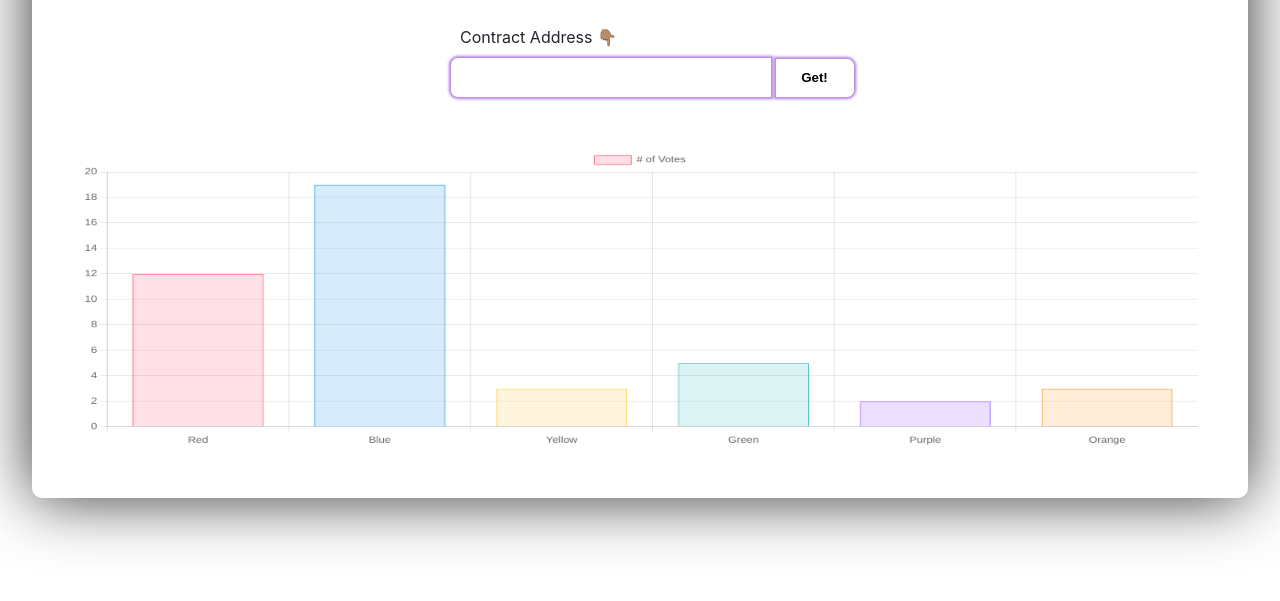
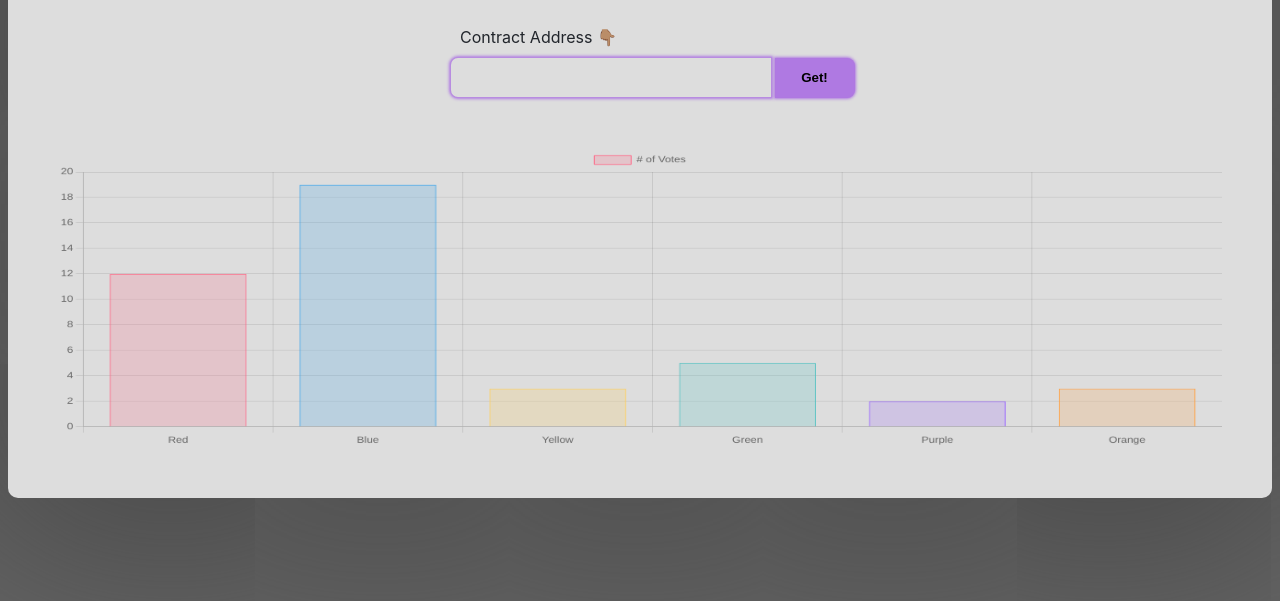
Before and after one commit to MitchSchwartz/NFRoyalT, a plain HTML site: page index.html in a window 1280 px wide. Shown: the part 145-746 px from the top of the page. Drawn offline with nearby package versions, Linux system fonts and the light colour scheme.

Commit message:
Update style.css

```diff
--- a/style.css
+++ b/style.css
@@ -1,5 +1,6 @@
 :root {
-  --main-bg-color: #fff;
+  --main-bg-color: #666;
+  --card-bg-color: #dddddd;
   --primary-color: #af79e2;
   --shadow-color: #af79e2cc;
   --body-font: #21252b;
@@ -20,9 +21,10 @@ body {
   min-width: 400px;
   padding: auto, auto;
   align-content: center;
-  margin: 24px;
-  box-shadow: #333 0px 0px 65px;
+  margin: 3vh auto auto auto;
+  box-shadow: #444 0px 0px 300px 50px;
   border-radius: 10px;
+  background-color: var(--card-bg-color,#eee);
 }
 
 #chart{
@@ -38,19 +40,20 @@ input {
     height: 19px;
     display: inline;
     border-radius: 8px 0 0 8px;
-    text-align: center;
+    /* text-align: center; */
     width: 300px;
     border: var(--shadow-color, #af79e2cc) 1px solid;
     -moz-box-shadow:    0px 0px 3px  #af79e2cc;
     -webkit-box-shadow: 0px 0px 3px  #af79e2cc;
     box-shadow:         0px 0px 3px 1px var(--primary-color, #af79e2);
+    background-color: var(--card-bg-color,#ddd);
   }
 
 
   button{
     display: inline;
     border-radius: 0 8px 8px 0;
-    background-color: var(--main-bg-color, #fff);
+    background-color: var(--primary-color, #fff);
     border: var(--shadow-color, #af79e2cc) 1px solid;
     -moz-box-shadow:    0px 0px 3px  #af79e2cc;
     -webkit-box-shadow: 0px 0px 3px  #af79e2cc;
```
